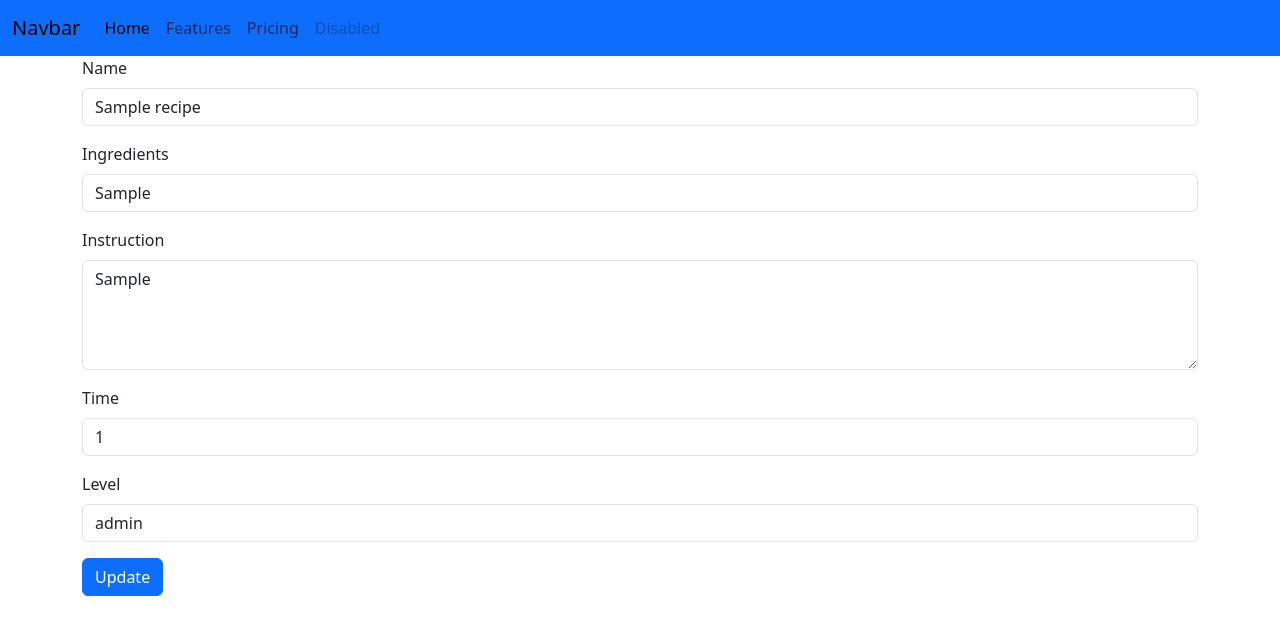
After one commit to pratigyaadhikari/Django-Templates, a Django app: page /recipe/1/ in a window 1280 px wide. The commit adds this page. Shown: the top 635 px of the page. Run offline with Django 5.2, Linux system fonts and the light colour scheme; tables that the repository leaves empty hold one stand-in row (values such as "Sample post").

Commit message:
update data

```diff
--- a/recipe/urls.py
+++ b/recipe/urls.py
@@ -1,7 +1,8 @@
 from django.urls import path
-from .views import recipe_list,create
+from .views import recipe_list,create,update
 
 urlpatterns = [
     path('recipe/',recipe_list),
     path('recipe/create/',create),
+    path('recipe/<id>/',update),
 ]
--- a/recipe/views.py
+++ b/recipe/views.py
@@ -22,5 +22,24 @@ def create(request):
         Recipe.objects.create(name = name, ingredients = ingredient, instruction = instruction, time  = time, level = level)    # Recipe ma vako field_name = user bata aako name_variable mathi vako
         return redirect('/recipe/')
    #get process
+    return render(request,"create.html")
 
-    return render(request,"create.html")
+def update(request, id):
+    recipe = Recipe.objects.get(id = id)
+    context = {
+        "recipes":recipe
+    }
+    if request.method == "POST":
+        name = request.POST.get('name')     # form ma create gareko name lekhni
+        ingredient = request.POST.get('ingredient')
+        instruction = request.POST.get('instruction')
+        time =request.POST.get('time')
+        level = request.POST.get('level')
+        recipe.name = name
+        recipe.ingredients = ingredient
+        recipe.instruction = instruction
+        recipe.time = time
+        recipe.level = level
+        recipe.save()
+        return redirect('/recipe/')
+    return render(request,"update.html",context)
--- a/templates/list.html
+++ b/templates/list.html
@@ -16,6 +16,7 @@
                         <th>Instructions</th>
                         <th>Time</th>
                         <th>Level</th>
+                        <th>Action</th>
                     </tr>
                 </thead>
 
@@ -28,6 +29,8 @@
                         <td>{{ person.instruction }}</td>
                         <td>{{ person.time }}</td>
                         <td>{{ person.level }}</td>
+                        <td><a href=/recipe/{{person.id}}/ class = "btn btn-success">update</a></td>
+
                     </tr>
                     {% endfor %}
                 </tbody>
--- /dev/null
+++ b/templates/update.html
@@ -0,0 +1,33 @@
+{% extends "base.html" %}
+
+{% block title %}update recipe{% endblock title %}
+
+{% block body %}
+<div class="container">
+    <form method = "POST">
+        {% csrf_token %}
+        <div class="mb-3">
+            <label for="exampleInputEmail1" class="form-label">Name</label>
+            <input type="text" class="form-control"  aria-describedby="emailHelp" name = "name" value = "{{recipes.name}}">   {% comment %} value = "{{views file ko context ma vako key_name.Recipe_model_Ko_field_name}}"  {% endcomment %}
+        </div>
+        <div class="mb-3">
+            <label for="exampleInputEmail1" class="form-label">Ingredients</label>
+            <input type="text" class="form-control"  name = "ingredient" value = "{{recipes.ingredients}}">
+        </div>
+        <div class="mb-3">
+            <label for="exampleInputEmail1" class="form-label">Instruction</label>
+            <textarea class="form-control" rows="4" placeholder="Your message" name = "instruction" >{{recipes.instruction}}</textarea>
+        </div>
+        <div class="mb-3">
+            <label for="exampleInputEmail1" class="form-label">Time</label>
+            <input type="text" class="form-control"  name = "time" value = "{{recipes.time}}">
+        </div>
+        <div class="mb-3">
+            <label for="exampleInputEmail1" class="form-label">Level</label>
+            <input type="text" class="form-control"  name = "level" value = "{{recipes.level}}">
+        </div>
+
+        <button type="submit" class="btn btn-primary">Update</button>
+    </form>
+</div>
+{% endblock body %}
```
